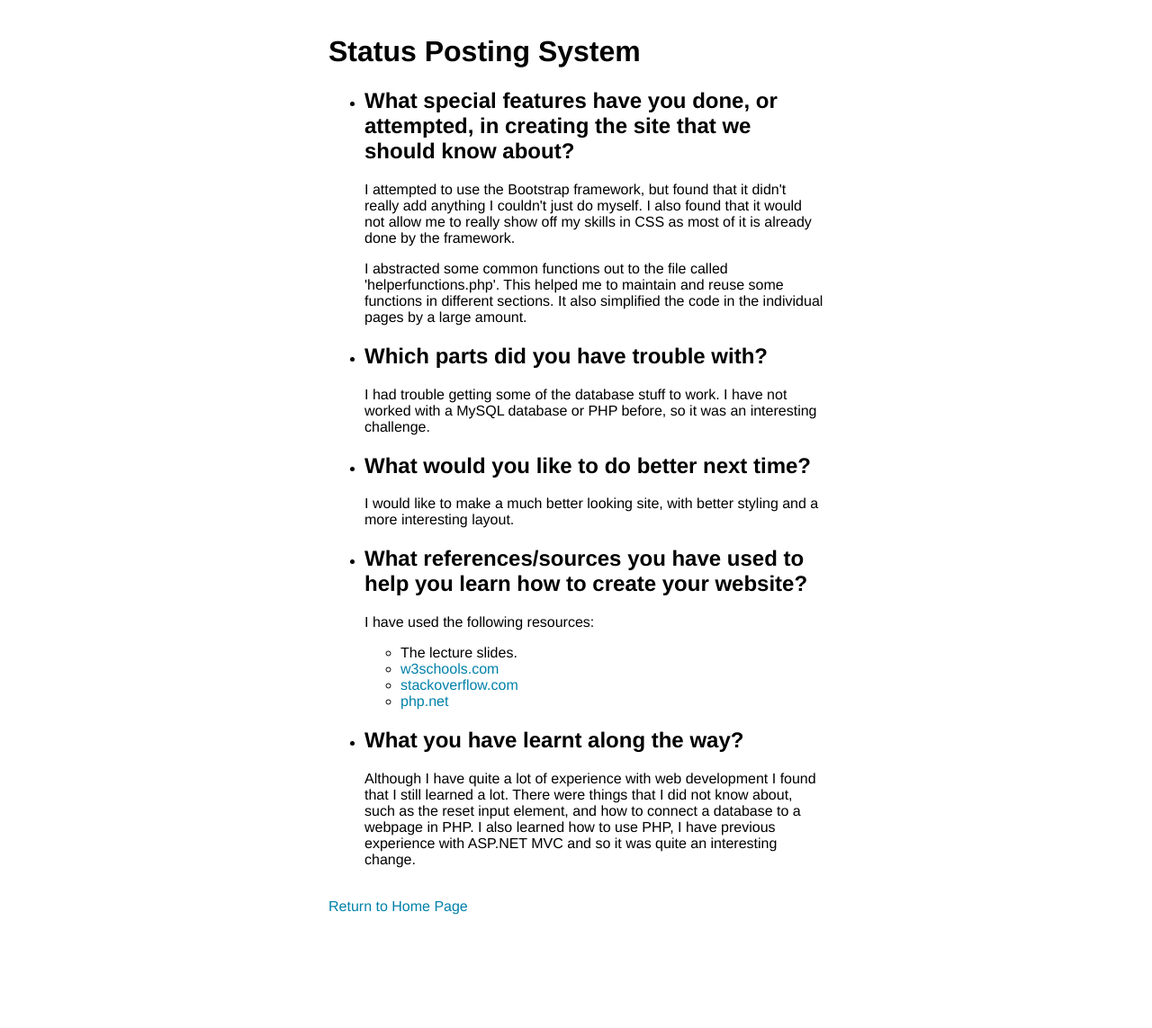
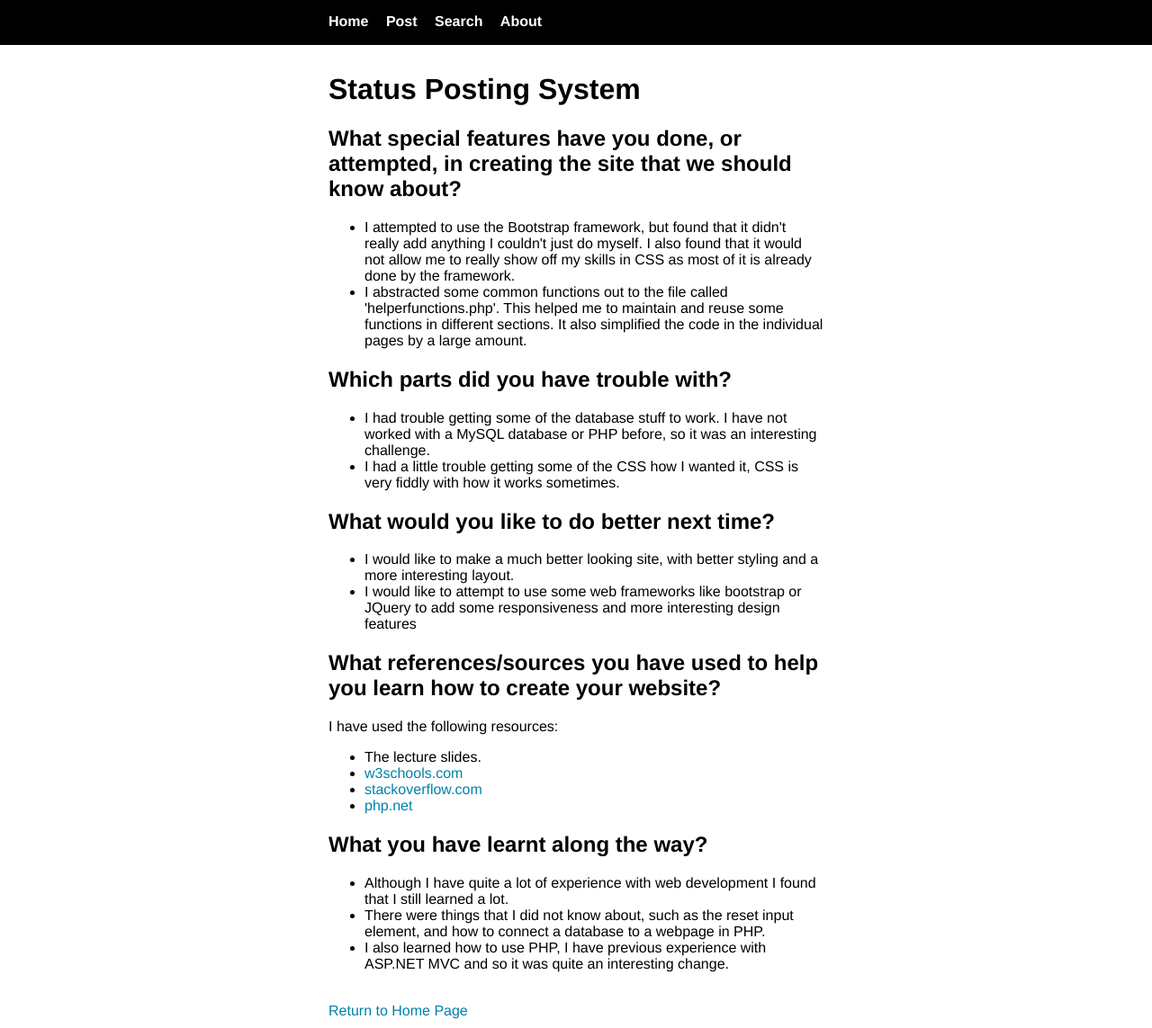
Before and after one commit to JackWFinlay/Web-Development-Assignment-1, a PHP site: page /about.php in a window 1280 px wide. Shown: the whole page at 90% size. Before the commit the page ends 1017 px from the top, so only its background shows below. Run offline with PHP 8.4, Linux system fonts and the light colour scheme.

Commit message:
Update to fit marking criteria.

```diff
--- a/assign1/about.php
+++ b/assign1/about.php
@@ -16,26 +16,46 @@
 		<title>Search Status</title>
 	</head>
 	<body>
+		<nav>
+			<ul>
+				<li><a href="index.php">Home</a></li>
+				<li><a href="poststatusform.php">Post</a></li>
+				<li><a href="searchstatusform.php">Search</a></li>
+				<li><a href="about.php">About</a></li>
+			</ul>
+		</nav>
 		<div class="container">
 			<h1>Status Posting System</h1>
 
+			<h2>What special features have you done, or attempted, in creating the site that we should know about?</h2>
 			<ul>
 				<li>
-					<h2>What special features have you done, or attempted, in creating the site that we should know about?</h2>
-					<p>I attempted to use the Bootstrap framework, but found that it didn't really add anything I couldn't just do myself. I also found that it would not allow me to really show off my skills in CSS as most of it is already done by the framework.</p>
-
-					<p>I abstracted some common functions out to the file called 'helperfunctions.php'. This helped me to maintain and reuse some functions in different sections. It also simplified the code in the individual pages by a large amount.</p>
-
+					I attempted to use the Bootstrap framework, but found that it didn't really add anything I couldn't just do myself. I also found that it would not allow me to really show off my skills in CSS as most of it is already done by the framework.
 				</li>
 				<li>
+					I abstracted some common functions out to the file called 'helperfunctions.php'. This helped me to maintain and reuse some functions in different sections. It also simplified the code in the individual pages by a large amount.
+				</li>
+			</ul>
+
 			<h2>Which parts did you have trouble with?</h2>
-					<p>I had trouble getting some of the database stuff to work. I have not worked with a MySQL database or PHP before, so it was an interesting challenge.</p>
+			<ul>
+				<li>
+					I had trouble getting some of the database stuff to work. I have not worked with a MySQL database or PHP before, so it was an interesting challenge.
 				</li>
 				<li>
+					I had a little trouble getting some of the CSS how I wanted it, CSS is very fiddly with how it works sometimes.
+				</li>
+			</ul>
+
 			<h2>What would you like to do better next time?</h2>
-					<p>I would like to make a much better looking site, with better styling and a more interesting layout.</p>
+			<ul>
+				<li>
+					I would like to make a much better looking site, with better styling and a more interesting layout.
 				</li>
 				<li>
+					I would like to attempt to use some web frameworks like bootstrap or JQuery to add some responsiveness and more interesting design features
+				</li>
+			</ul>
 			<h2>What references/sources you have used to help you learn how to create your website?</h2>
 			<p>I have used the following resources:
 				<ul>
@@ -54,13 +74,19 @@
 					</li>
 				</ul>
 			</p>
+
+			<h2>What you have learnt along the way?</h2>
+			<ul>
+				<li>
+					Although I have quite a lot of experience with web development I found that I still learned a lot.
 				</li>
 				<li>
-					<h2>What you have learnt along the way?</h2>
-					<p>Although I have quite a lot of experience with web development I found that I still learned a lot. There were things that I did not know about, such as the reset input element, and how to connect a database to a webpage in PHP. I also learned how to use PHP, I have previous experience with ASP.NET MVC and so it was quite an interesting change.</p>
+					There were things that I did not know about, such as the reset input element, and how to connect a database to a webpage in PHP.
+				</li>
+				<li>
+					I also learned how to use PHP, I have previous experience with ASP.NET MVC and so it was quite an interesting change.
 				</li>
 			</ul>
-
 			<br/>
 			<a href="index.php">Return to Home Page</a>
 		</div>
--- a/assign1/settings.php
+++ b/assign1/settings.php
@@ -1,8 +1,8 @@
 <?php
 
-	$host = "cmslamp14.aut.ac.nz";
-	$user = "fhp0351";
+	$host = "";
+	$user = "";
 	$password = "";
-	$dbname = "fhp0351";
+	$dbname = "";
 
 ?>
--- a/assign1/style.css
+++ b/assign1/style.css
@@ -14,6 +14,7 @@
 	margin-right: auto;
 	margin-left: auto;
 	padding: 10px;
+
 }
 
 .display-block {
@@ -85,6 +86,7 @@ a:hover {
 
 body {
 	font-family: "Helvetica neue",Helvetica,Arial,sans-serif;
+	margin: 0px;
 }
 
 input[type="text"] {
@@ -116,4 +118,33 @@ label {
 	font-size: 12px;
 }
 
+nav {
+	background: black;
+	height: 50px;
+}
+
+nav ul {
+	margin: 0 auto;
+	width: 550px;
+	-moz-padding-start: 0px;
+	-webkit-padding-start: 0px;
+	padding-left: 0px;
+	/* removes annoying user-agent stylesheet ul padding */
+}
+
+nav ul li {
+	display: inline-block;
+}
+
+nav ul li a {
+	font-weight: bold;
+	color: white;
+	padding: 15px 15px 15px 0px;
+	display: inline-block;
+}
+
+nav ul li a:hover {
+	color: gray;
+}
+
 /* /Elements */
```
Also changed, not shown: assign1/index.php (+8 -0 lines), assign1/poststatusform.php (+8 -0 lines), assign1/poststatusprocess.php (+8 -0 lines), assign1/searchstatusform.php (+9 -1 lines), assign1/searchstatusprocess.php (+8 -0 lines). Lines whose indentation alone changed are shown as unchanged.
